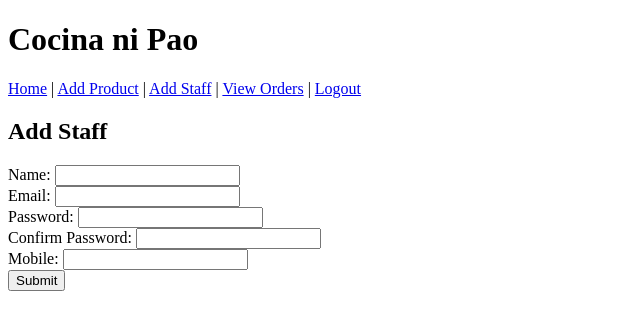
After one commit to YumenoRetort/CocinaNiPao, a PHP site: page /Admin/add_staff.php in a window 1280 px wide. The commit adds this page. Shown: the top 330 px of the page, without its empty margins (0-640 px from the left). Run offline with PHP 8.4, Linux system fonts and the light colour scheme.

Commit message:
Update Admin Interface

```diff
--- a/Admin/add_product.php
+++ b/Admin/add_product.php
@@ -9,6 +9,9 @@
     <script src="../js/script.js"></script>
 </head>
 <body>
+
+    <?php include 'admin_header.php'; ?>
+
     <h2>Add Products</h2>
     <form method="post" enctype="multipart/form-data" action="">
         Name: <input type="text" name="food_name" class="input_fields" required><br>
--- /dev/null
+++ b/Admin/add_staff.php
@@ -0,0 +1,52 @@
+<!DOCTYPE html>
+<html lang="en">
+<head>
+    <meta charset="UTF-8">
+    <meta name="viewport" content="width=device-width, initial-scale=1.0">
+    <title>Update Product</title>
+    <link rel="stylesheet" href="css/style.css">
+
+    <script src="../js/script.js"></script>
+</head>
+<body>
+
+    <?php include 'admin_header.php'; ?>
+
+    <h2>Add Staff</h2>
+    <form method="post" action="">
+        Name: <input type="text" name="staff_name"><br>
+        Email: <input type="text" name="email"><br>
+        Password: <input type="password" name="password"><br>
+        Confirm Password: <input type="password" name="confirm_password"><br>
+        Mobile: <input type="text" name="mobile"><br>
+        <input type="submit" value="Submit">
+    </form>
+
+    <?php
+    include 'connect.php';
+
+    if ($_SERVER["REQUEST_METHOD"] == "POST") {
+        $staff_name = $_POST['staff_name'];
+        $email = $_POST['email'];
+        $password = $_POST['password'];
+        $confirm_password = $_POST['confirm_password'];
+        $mobile = $_POST['mobile'];
+
+        // Check if password and confirm password match
+        if ($password !== $confirm_password) {
+            echo "Error: Passwords do not match.";
+        } else {
+            $insert_query = "INSERT INTO staff (staff_name, staff_email, staff_password, staff_mobile)
+                            VALUES ('$staff_name', '$email', '$password', '$mobile')";
+
+            if(mysqli_query($con, $insert_query)) {
+                echo "Staff inserted successfully!";
+            } else {
+                echo "Error: " . mysqli_error($con);
+            }
+        }
+    }
+    ?>
+
+</body>
+</html>
--- a/Admin/admin_header.php
+++ b/Admin/admin_header.php
@@ -16,7 +16,7 @@
         <a href="add_product.php">Add Product</a> |
         <a href="add_staff.php">Add Staff</a> |
         <a href="view_orders.php">View Orders</a> |
-        <a href="../login.php">Login</a>
+        <a href="../logout.php">Logout</a>
     </nav>
 
 </header>
```
